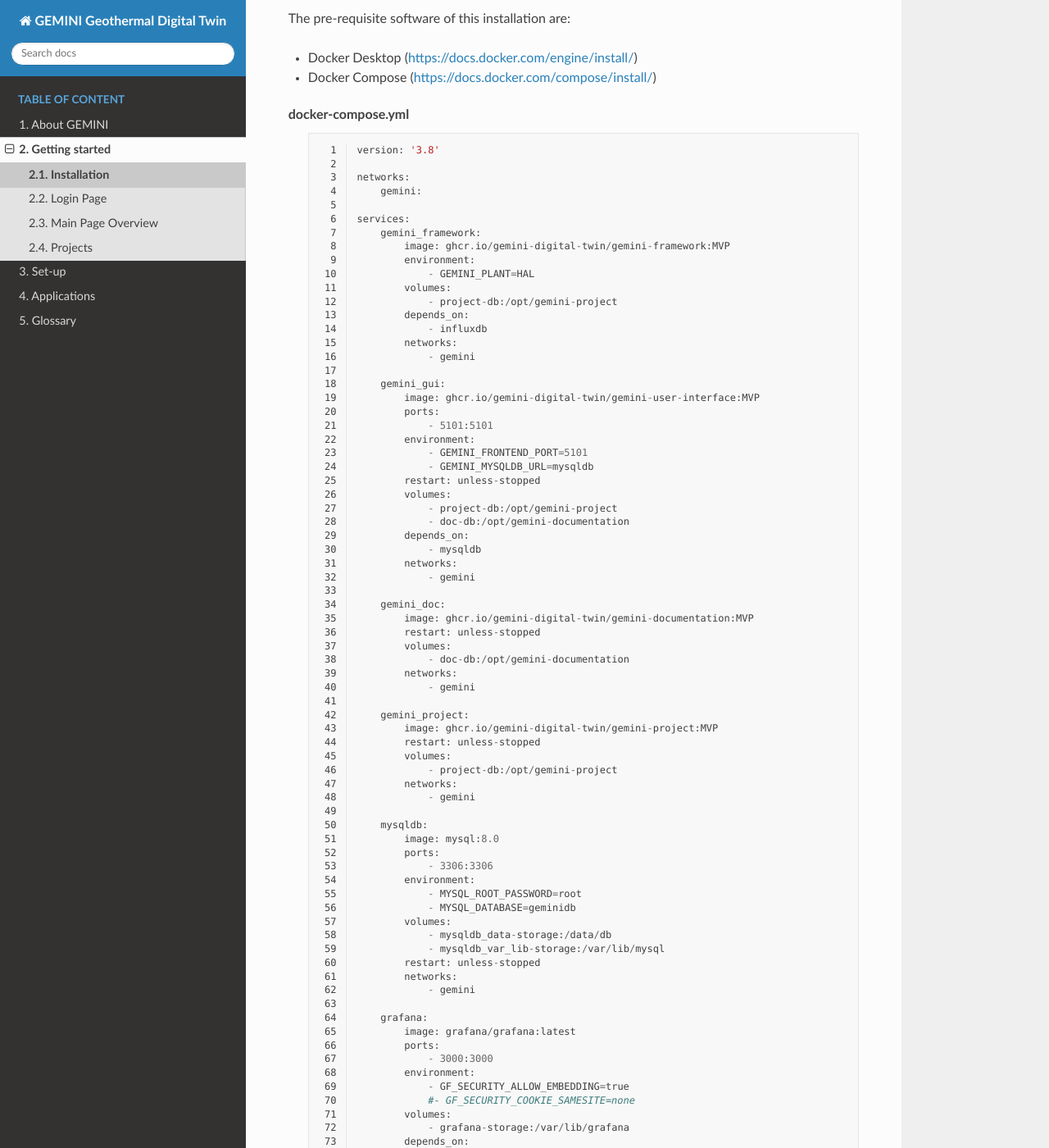
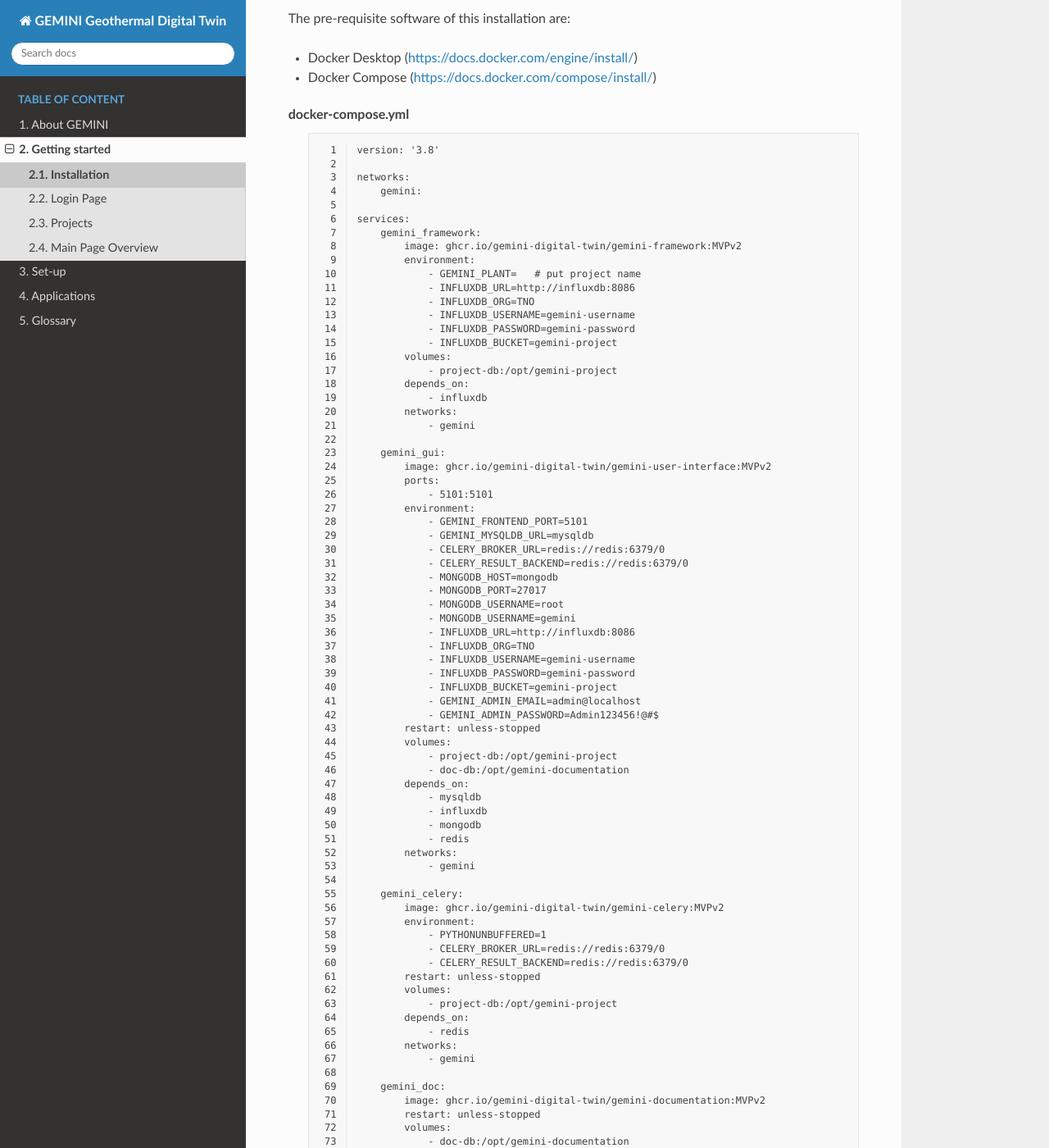
Before and after one commit to GEMINI-Digital-Twin/gemini-documentation, a Sphinx documentation site: the page built from source/start_installation.rst, in a window 1280 px wide and 1400 px high, scrolled down 245 px. Shown: the whole window at 82% size. Built offline with Sphinx 7.4.7 and the Read the Docs theme 2.0.0, drawn with Linux system fonts in a browser that asks for light colours; some of the changed text lies outside the part shown.

Commit message:
add some text in chpater 1

```diff
--- a/source/index_getting_started.rst
+++ b/source/index_getting_started.rst
@@ -3,14 +3,14 @@
 Getting started
 ==============================================
 
-In this page you can find the links to all pages that give a general overview to the GEMINI project, structure, and open-source strategy.
+In this page you can find the instructions how to install GEMINI in cloud or on-premises, user management, project management and description of the home page.
 
 
 .. toctree::
     :maxdepth: 1
-    :caption: Links
+    :caption: Pages
 
     start_installation
     start_login
+    start_projects
     start_main_page
-    start_projects
--- a/source/start_installation.rst
+++ b/source/start_installation.rst
@@ -14,6 +16,7 @@ docker-compose.yml
  .. code-block::
     :linenos:
 
+
     version: '3.8'
 
     networks:
@@ -21,9 +24,14 @@ docker-compose.yml
 
     services:
         gemini_framework:
-            image: ghcr.io/gemini-digital-twin/gemini-framework:MVP
+            image: ghcr.io/gemini-digital-twin/gemini-framework:MVPv2
             environment:
-                - GEMINI_PLANT=HAL
+                - GEMINI_PLANT=   # put project name
+                - INFLUXDB_URL=http://influxdb:8086
+                - INFLUXDB_ORG=TNO
+                - INFLUXDB_USERNAME=gemini-username
+                - INFLUXDB_PASSWORD=gemini-password
+                - INFLUXDB_BUCKET=gemini-project
             volumes:
                 - project-db:/opt/gemini-project
             depends_on:
@@ -32,23 +40,53 @@ docker-compose.yml
                 - gemini
 
         gemini_gui:
-            image: ghcr.io/gemini-digital-twin/gemini-user-interface:MVP
+            image: ghcr.io/gemini-digital-twin/gemini-user-interface:MVPv2
             ports:
                 - 5101:5101
             environment:
                 - GEMINI_FRONTEND_PORT=5101
                 - GEMINI_MYSQLDB_URL=mysqldb
+                - CELERY_BROKER_URL=redis://redis:6379/0
+                - CELERY_RESULT_BACKEND=redis://redis:6379/0
+                - MONGODB_HOST=mongodb
+                - MONGODB_PORT=27017
+                - MONGODB_USERNAME=root
+                - MONGODB_USERNAME=gemini
+                - INFLUXDB_URL=http://influxdb:8086
+                - INFLUXDB_ORG=TNO
+                - INFLUXDB_USERNAME=gemini-username
+                - INFLUXDB_PASSWORD=gemini-password
+                - INFLUXDB_BUCKET=gemini-project
+                - GEMINI_ADMIN_EMAIL=admin@localhost
+                - GEMINI_ADMIN_PASSWORD=Admin123456!@#$
             restart: unless-stopped
             volumes:
                 - project-db:/opt/gemini-project
                 - doc-db:/opt/gemini-documentation
             depends_on:
                 - mysqldb
+                - influxdb
+                - mongodb
+                - redis
+            networks:
+                - gemini
+
+        gemini_celery:
+            image: ghcr.io/gemini-digital-twin/gemini-celery:MVPv2
+            environment:
+                - PYTHONUNBUFFERED=1
+                - CELERY_BROKER_URL=redis://redis:6379/0
+                - CELERY_RESULT_BACKEND=redis://redis:6379/0
+            restart: unless-stopped
+            volumes:
+                - project-db:/opt/gemini-project
+            depends_on:
+                - redis
             networks:
                 - gemini
 
         gemini_doc:
-            image: ghcr.io/gemini-digital-twin/gemini-documentation:MVP
+            image: ghcr.io/gemini-digital-twin/gemini-documentation:MVPv2
             restart: unless-stopped
             volumes:
                 - doc-db:/opt/gemini-documentation
@@ -56,10 +94,25 @@ docker-compose.yml
                 - gemini
 
         gemini_project:
-            image: ghcr.io/gemini-digital-twin/gemini-project:MVP
+            image: ghcr.io/gemini-digital-twin/gemini-project:MVPv2
             restart: unless-stopped
             volumes:
                 - project-db:/opt/gemini-project
+            networks:
+                - gemini
+
+        grafana:
+            image: grafana/grafana:latest
+            ports:
+                - 3000:3000
+            environment:
+                - GF_SECURITY_ALLOW_EMBEDDING=true
+                - GF_SECURITY_ADMIN_USER=admin
+                - GF_SECURITY_ADMIN_PASSWORD=G3m1n!_@dmin
+            volumes:
+                - grafana-storage:/var/lib/grafana
+            depends_on:
+                - influxdb
             networks:
                 - gemini
 
@@ -77,20 +130,6 @@ docker-compose.yml
             networks:
                 - gemini
 
-        grafana:
-            image: grafana/grafana:latest
-            ports:
-                - 3000:3000
-            environment:
-                - GF_SECURITY_ALLOW_EMBEDDING=true
-                #- GF_SECURITY_COOKIE_SAMESITE=none
-            volumes:
-                - grafana-storage:/var/lib/grafana
-            depends_on:
-                - influxdb
-            networks:
-            - gemini
-
         influxdb:
             image: influxdb:latest
             ports:
@@ -102,11 +141,31 @@ docker-compose.yml
                 - DOCKER_INFLUXDB_INIT_BUCKET=gemini-project
                 - DOCKER_INFLUXDB_INIT_USERNAME=gemini-user
                 - DOCKER_INFLUXDB_INIT_PASSWORD=gemini-password
-                - DOCKER_INFLUXDB_INIT_TOKEN=gemini-token
             volumes:
                 - influxdb-storage:/var/lib/influxdb
                 - influxdb2-storage:/var/lib/influxdb2
                 - influxdb2etc-storage:/etc/influxdb2
+            restart: unless-stopped
+            networks:
+                - gemini
+
+        redis:
+            image: redis:6-alpine
+            ports:
+                - 6379:6379
+            restart: unless-stopped
+            networks:
+                - gemini
+
+        mongodb:
+            image: mongo:latest
+            ports:
+                - 27017:27017
+            environment:
+                - MONGO_INITDB_ROOT_USERNAME=root
+                - MONGO_INITDB_ROOT_PASSWORD=gemini
+            volumes:
+                - mongo-storage:/data/db
             restart: unless-stopped
             networks:
                 - gemini
@@ -120,6 +179,8 @@ docker-compose.yml
         influxdb2etc-storage:
         project-db:
         doc-db:
+        mongo-storage:
+
 
 There are several services in this docker-compose.yml file:
 
@@ -134,6 +195,10 @@ There are several services in this docker-compose.yml file:
     to access user authentication and project. The port number can be defined in GEMINI_FRONTEND_PORT
     environment variable. The container shares volume of project-db with other container to have a
     common project data and volume of doc-db to access the documentation.
+
+#. GEMINI Celery
+    Celery is an open source asynchronous task queue or job queue which is based on distributed
+    message passing. While it supports scheduling, its focus is on operations in real time.
 
 #. GEMINI Documentation
     This container provides the web-based documentation of GEMINI. The content is shared with GEMINI
@@ -157,3 +222,12 @@ There are several services in this docker-compose.yml file:
     data in fields such as operations monitoring, application metrics, Internet of Things sensor
     data, and real-time analytics. We use this database to store time series data from Geothermal
     assets.
+
+#. REDIS
+    Redis is an open source data structure server. It belongs to the class of NoSQL databases known
+    as key/value stores. Redis is used as result and message broker of celery workflow.
+
+#. MongoDB
+    MongoDB is built on a scale-out architecture that has become popular with developers of all
+    kinds for developing scalable applications with evolving data schemas. As a document database,
+    MongoDB makes it easy for developers to store structured or unstructured data.
--- a/source/start_main_page.rst
+++ b/source/start_main_page.rst
@@ -1,5 +1,7 @@
 Main Page Overview
 ===========================
+
+The main page only can be accessed after opening a project.
 
 .. image:: images/Start_project_11.jpg
     :width: 100%
```
Also changed, not shown: other parts of source/start_installation.rst (+2 -0 lines), source/start_login.rst (+6 -1 lines), source/start_projects.rst (+8 -21 lines), source/images/gemini_technical_architecture.png.
